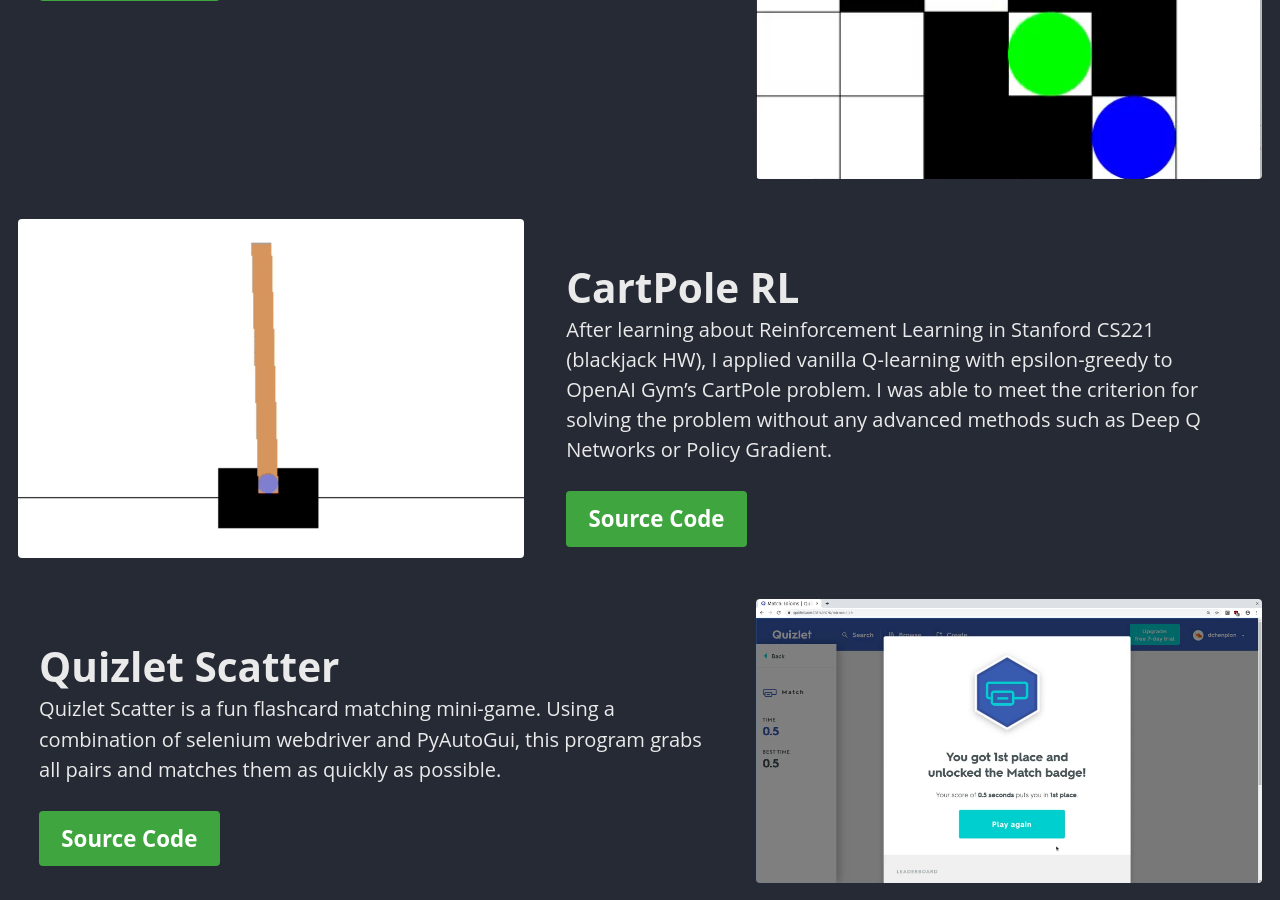
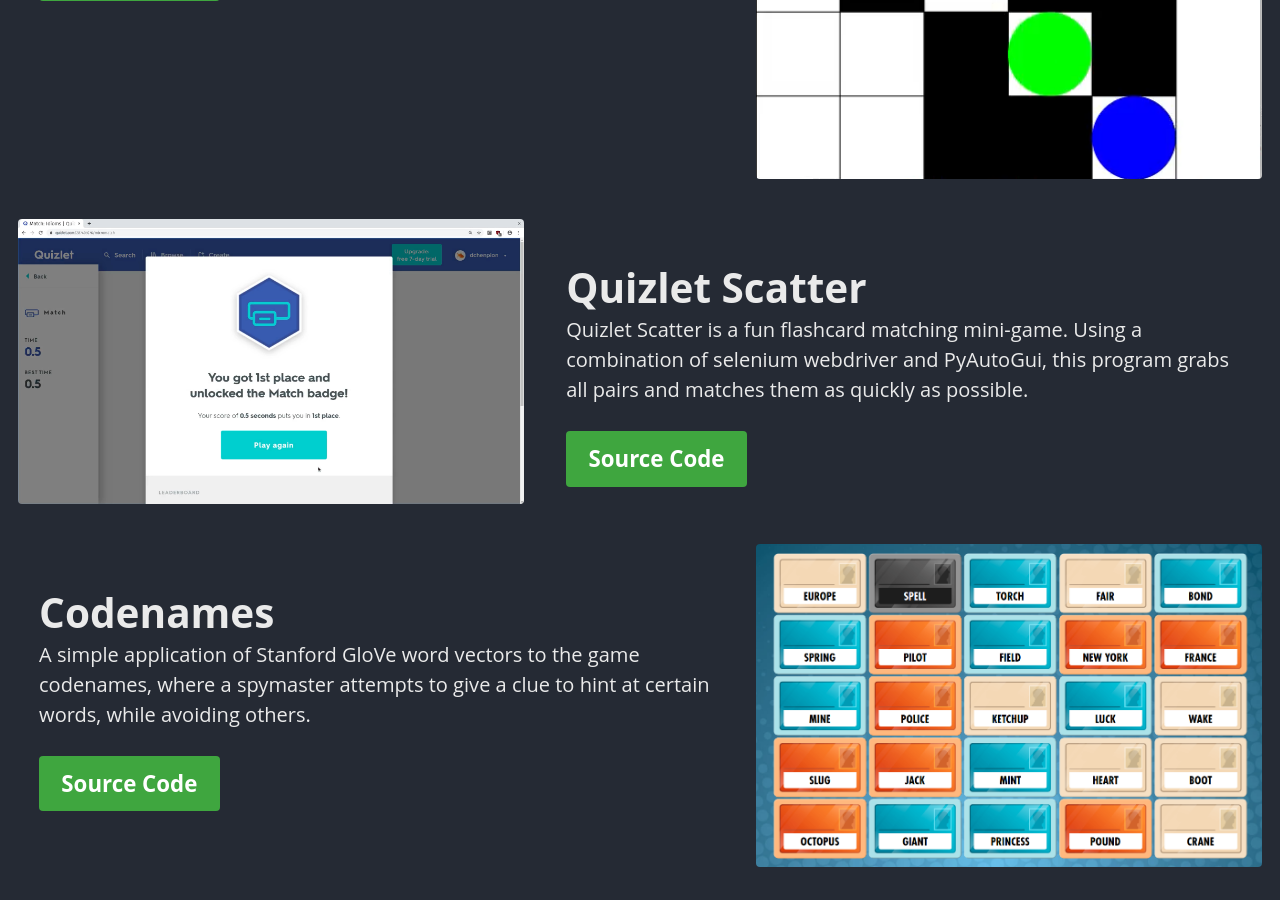
Before and after one commit to dchen327/dchen327.github.io, a Jekyll site: the page built from index.md, in a window 1280 px wide and 900 px high, scrolled down 1720 px. Built offline with Jekyll 4.4.1, drawn with Linux system fonts in a browser that asks for light colours; cached includes are drawn as plain includes.

Commit message:
codenames project

```diff
--- a/index.md
+++ b/index.md
@@ -67,6 +67,14 @@
     url: https://github.com/dchen327/cartpole-rl
     btn_label: Source Code
     btn_class: "btn--large btn--success"
+
+fr_codenames:
+  - image_path: /assets/images/codenames.png
+    title: "Codenames"
+    excerpt: "A simple application of Stanford GloVe word vectors to the game codenames, where a spymaster attempts to give a clue to hint at certain words, while avoiding others."
+    url: https://github.com/dchen327/codenames
+    btn_label: Source Code
+    btn_class: "btn--large btn--success"
 ---
 
 <h1 id="About" style="font-size: 3em; text-align: center">About Me</h1>
@@ -93,8 +101,9 @@
 <h1 id="Projects" style="font-size: 3em; text-align: center">Projects</h1>
 {% include feature_row id="fr_ruzzle" type="left" %}
 {% include feature_row id="fr_isola" type="right" %}
+{% include feature_row id="fr_quizlet" type="left" %}
+{% include feature_row id="fr_codenames" type="right" %}
 {% include feature_row id="fr_cartpole" type="left" %}
-{% include feature_row id="fr_quizlet" type="right" %}
-{% include feature_row id="fr_typeracer" type="left" %}
-{% include feature_row id="fr_ambient" type="right" %}
-{% include feature_row id="fr_arduino" type="left" %}
+{% include feature_row id="fr_typeracer" type="right" %}
+{% include feature_row id="fr_ambient" type="left" %}
+{% include feature_row id="fr_arduino" type="right" %}
```
Also changed, not shown: assets/images/codenames.png (added).
